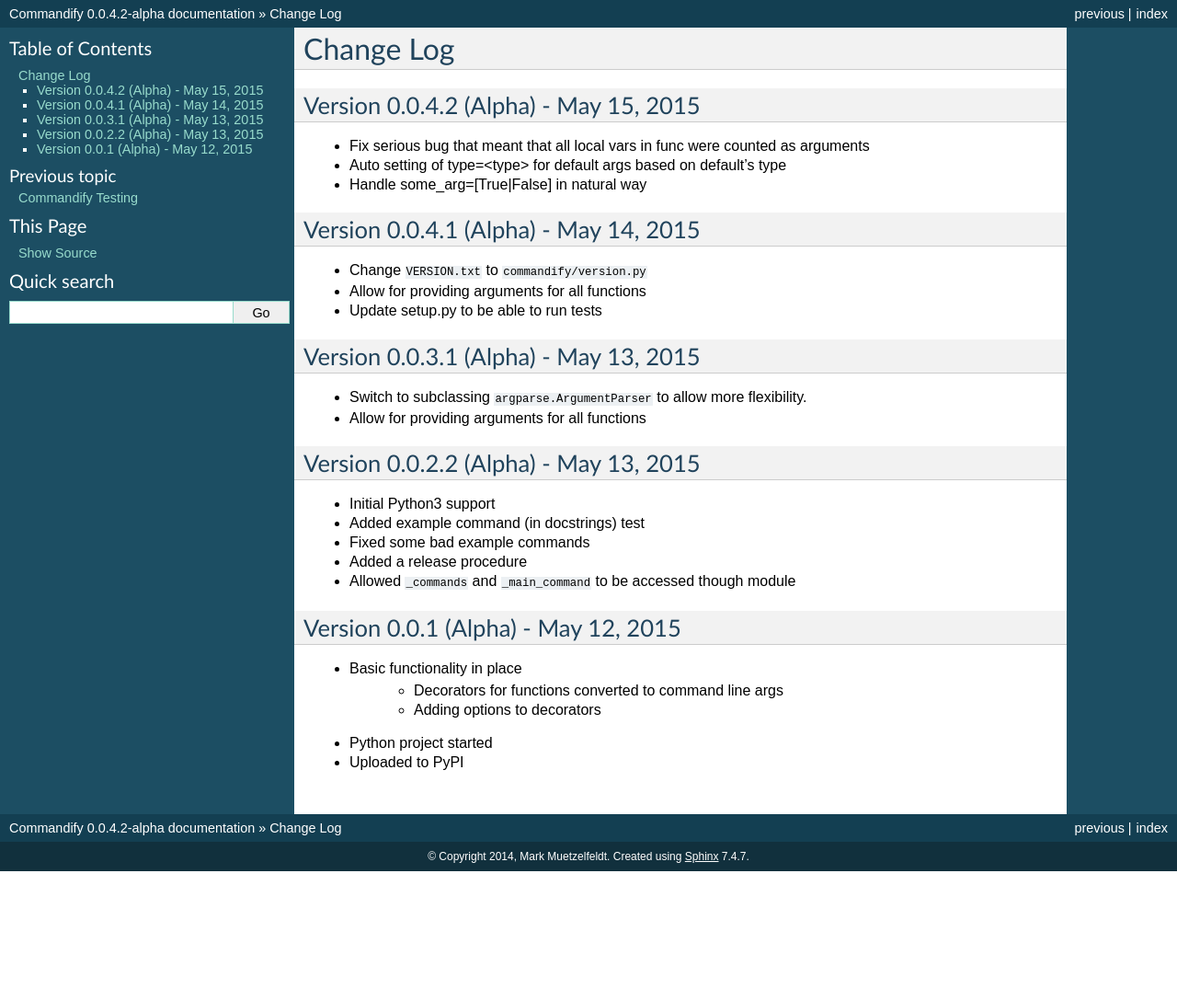
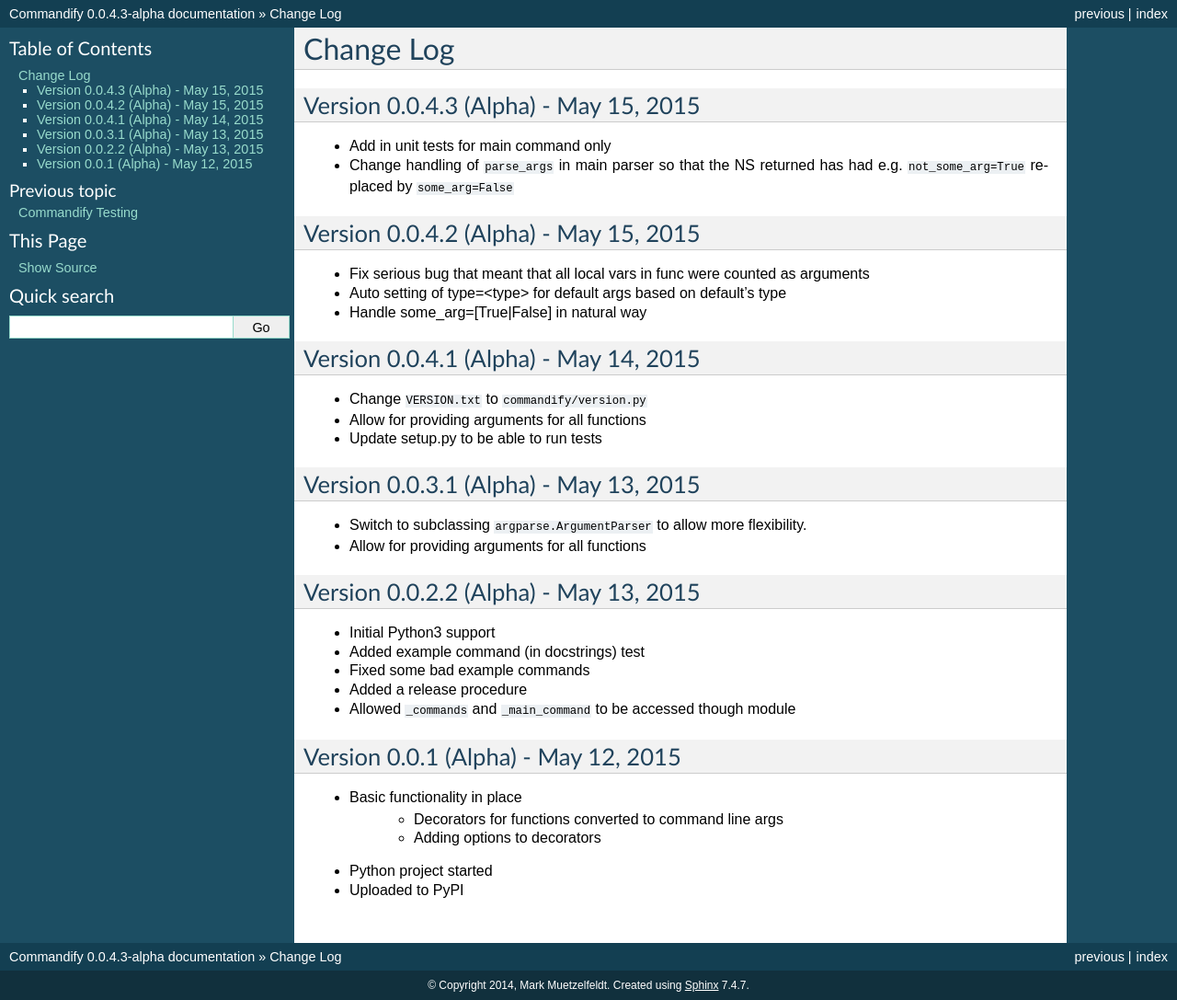
Before and after one commit to markmuetz/commandify, a Sphinx documentation site: the page built from docs/changelog.rst, in a window 1280 px wide. Shown: the whole page at 92% size. Built offline with Sphinx 7.4.7, drawn with Linux system fonts in a browser that asks for light colours; the version number could not be read and is left out; before the commit the page ends 947 px from its top, so only the background shows below that.

Commit message:
New release - 0.0.4.3

```diff
--- a/commandify/version.py
+++ b/commandify/version.py
@@ -1,4 +1,4 @@
-VERSION = (0, 0, 4, 2, 'alpha')
+VERSION = (0, 0, 4, 3, 'alpha')
 
 
 def get_version(form='short'):
--- a/docs/changelog.rst
+++ b/docs/changelog.rst
@@ -1,5 +1,12 @@
 Change Log
 ==========
+
+Version 0.0.4.3 (Alpha) - May 15, 2015
+--------------------------------------
+
+* Add in unit tests for main command only
+* Change handling of ``parse_args`` in main parser so that the NS returned
+  has had e.g. ``not_some_arg=True`` replaced by ``some_arg=False``
 
 Version 0.0.4.2 (Alpha) - May 15, 2015
 --------------------------------------
```
